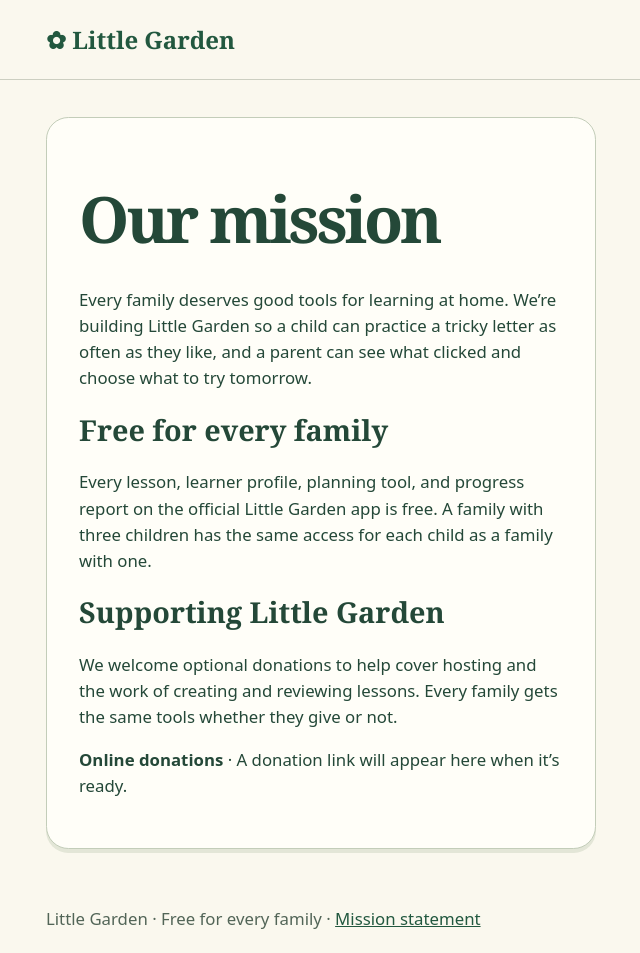
After one commit to miketheinkman/little-garden, a Django app: page /mission/ in a window 1280 px wide. The commit adds this page. Shown: the whole page, without its empty margins (162-802 px from the left). Run offline with Django 5.2, Linux system fonts and the light colour scheme.

Commit message:
Add a public mission statement and donation placeholder

```diff
--- a/garden/urls.py
+++ b/garden/urls.py
@@ -1,10 +1,12 @@
 from django.contrib.auth.views import LoginView, LogoutView
 from django.contrib.auth import views as auth
 from django.urls import path
+from django.views.generic import TemplateView
 from pilot import views
 
 urlpatterns = [
     path("", views.home, name="home"),
+    path("mission/", TemplateView.as_view(template_name="mission.html"), name="mission"),
     path("signup/", views.signup, name="signup"),
     path("login/", LoginView.as_view(template_name="account.html"), name="login"),
     path("account/email/", views.recovery_email, name="recovery_email"),
--- a/templates/base.html
+++ b/templates/base.html
@@ -1 +1 @@
-{% load static %}<!doctype html><html lang="en"><head><meta charset="utf-8"><meta name="viewport" content="width=device-width,initial-scale=1"><title>{% block title %}Little Garden{% endblock %}</title><link rel="stylesheet" href="{% static 'garden.css' %}"></head><body><header><a class="brand" href="/">✿ Little Garden</a>{% if user.is_authenticated %}<form method="post" action="{% url 'logout' %}">{% csrf_token %}<button class="link">Sign out</button></form>{% elif request.session.child %}<a href="{% url 'login' %}">Parent sign in</a>{% endif %}</header><main>{% block content %}{% endblock %}</main><footer>Little Garden · Free for every family</footer></body></html>
+{% load static %}<!doctype html><html lang="en"><head><meta charset="utf-8"><meta name="viewport" content="width=device-width,initial-scale=1"><title>{% block title %}Little Garden{% endblock %}</title><link rel="stylesheet" href="{% static 'garden.css' %}"></head><body><header><a class="brand" href="/">✿ Little Garden</a>{% if user.is_authenticated %}<form method="post" action="{% url 'logout' %}">{% csrf_token %}<button class="link">Sign out</button></form>{% elif request.session.child %}<a href="{% url 'login' %}">Parent sign in</a>{% endif %}</header><main>{% block content %}{% endblock %}</main><footer>Little Garden · Free for every family{% if user.is_authenticated or not request.session.child %} · <a href="{% url 'mission' %}">Mission statement</a>{% endif %}</footer></body></html>
--- /dev/null
+++ b/templates/mission.html
@@ -0,0 +1,15 @@
+{% extends 'base.html' %}
+{% block title %}Mission statement · Little Garden{% endblock %}
+{% block content %}
+<article class="account">
+  <h1>Our mission</h1>
+  <p>Every family deserves good tools for learning at home. We’re building Little Garden so a child can practice a tricky letter as often as they like, and a parent can see what clicked and choose what to try tomorrow.</p>
+  <h2>Free for every family</h2>
+  <p>Every lesson, learner profile, planning tool, and progress report on the official Little Garden app is free. A family with three children has the same access for each child as a family with one.</p>
+  {% if user.is_authenticated or not request.session.child %}
+  <h2>Supporting Little Garden</h2>
+  <p>We welcome optional donations to help cover hosting and the work of creating and reviewing lessons. Every family gets the same tools whether they give or not.</p>
+  <p><strong>Online donations</strong> · A donation link will appear here when it’s ready.</p>
+  {% endif %}
+</article>
+{% endblock %}
```
